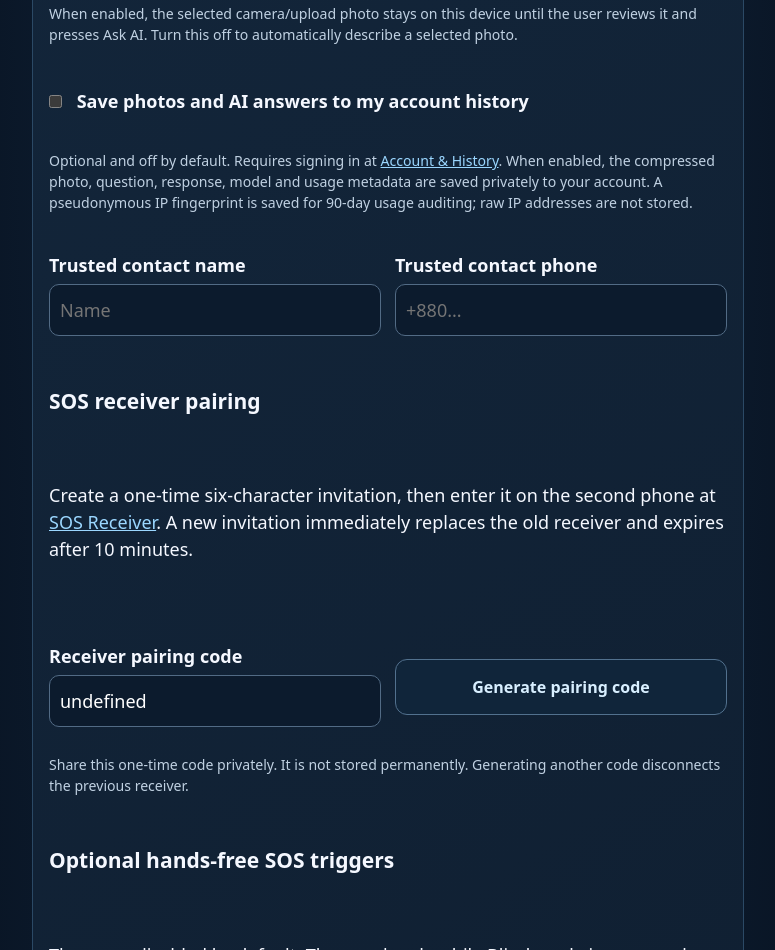
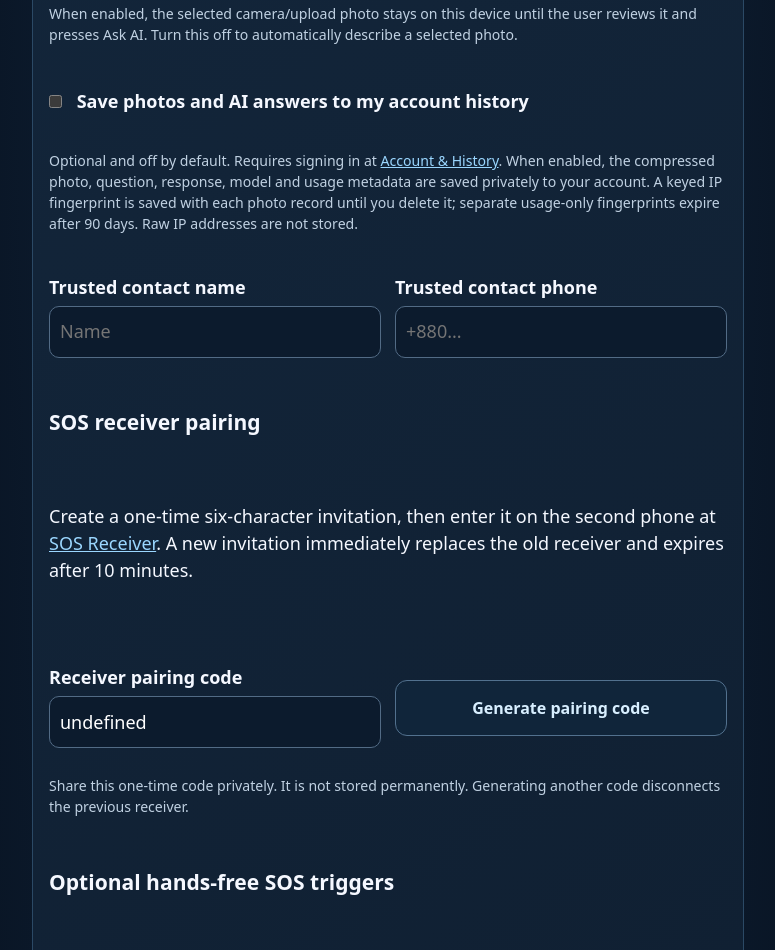
Before and after one commit to KaranJoyKundu/Daredevil-s-Eye, a website: page web/admin/index.html in a window 1280 px wide. Shown: the part 862-1812 px from the top of the page, without its empty margins (252-1027 px from the left). Drawn offline with Linux system fonts and the light colour scheme; no server answers.

Commit message:
privacy: clarify retention of photo-linked and usage IP fingerprints

```diff
--- a/web/admin/index.html
+++ b/web/admin/index.html
@@ -18,7 +18,7 @@
 <label class="inline-checkbox" for="require-photo-confirmation"><input id="require-photo-confirmation" type="checkbox" checked> Preview every phone photo before sending (recommended)</label>
 <small>When enabled, the selected camera/upload photo stays on this device until the user reviews it and presses Ask AI. Turn this off to automatically describe a selected photo.</small>
 <label class="inline-checkbox" for="save-photo-history"><input id="save-photo-history" type="checkbox"> Save photos and AI answers to my account history</label>
-<small>Optional and off by default. Requires signing in at <a href="/account/">Account & History</a>. When enabled, the compressed photo, question, response, model and usage metadata are saved privately to your account. A pseudonymous IP fingerprint is saved for 90-day usage auditing; raw IP addresses are not stored.</small>
+<small>Optional and off by default. Requires signing in at <a href="/account/">Account & History</a>. When enabled, the compressed photo, question, response, model and usage metadata are saved privately to your account. A keyed IP fingerprint is saved with each photo record until you delete it; separate usage-only fingerprints expire after 90 days. Raw IP addresses are not stored.</small>
 <div class="field-grid">
 <div><label for="contact-name">Trusted contact name</label><input id="contact-name" maxlength="80" placeholder="Name"></div>
 <div><label for="contact-phone">Trusted contact phone</label><input id="contact-phone" type="tel" maxlength="30" placeholder="+880..."></div>
```
